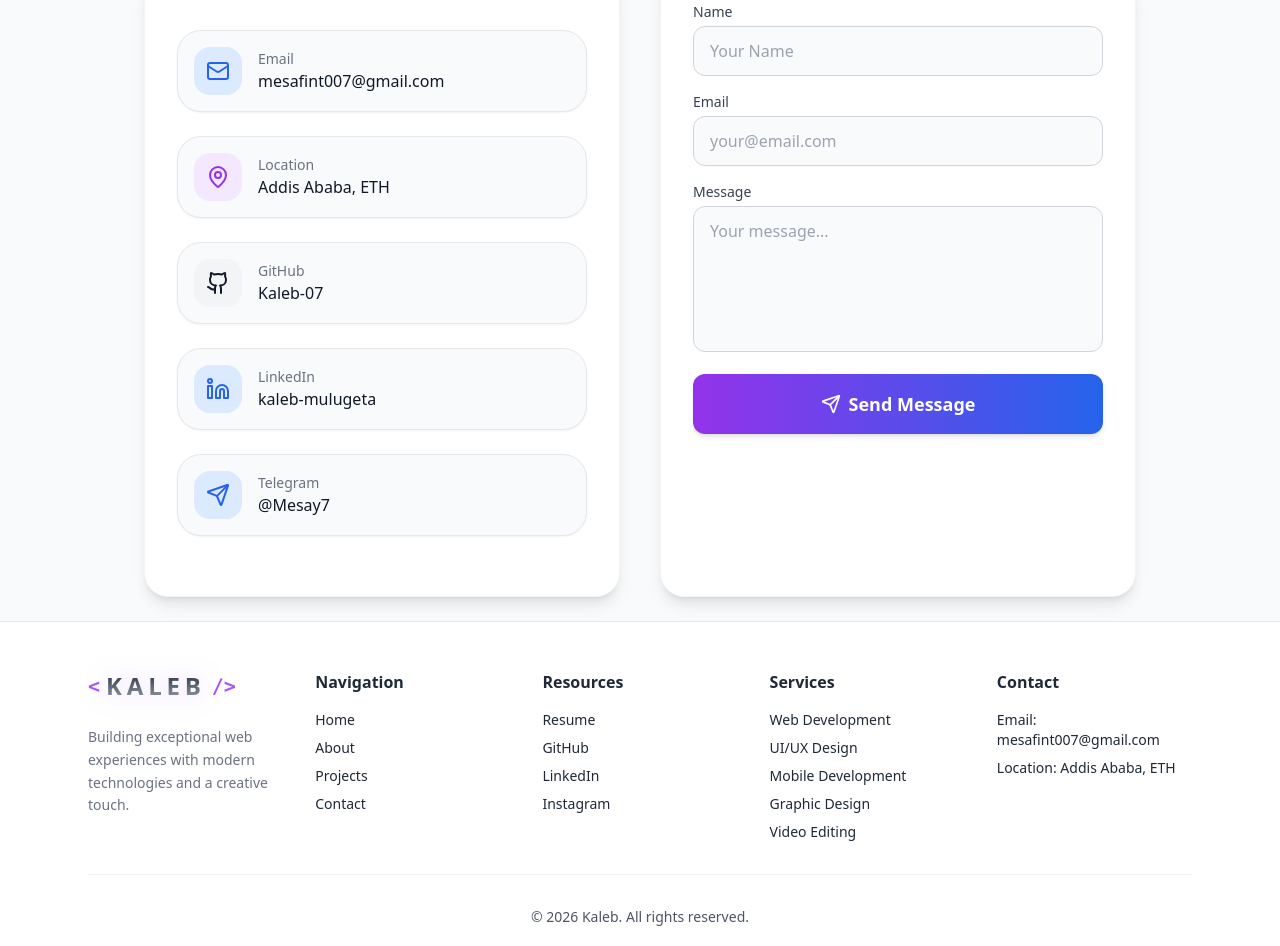
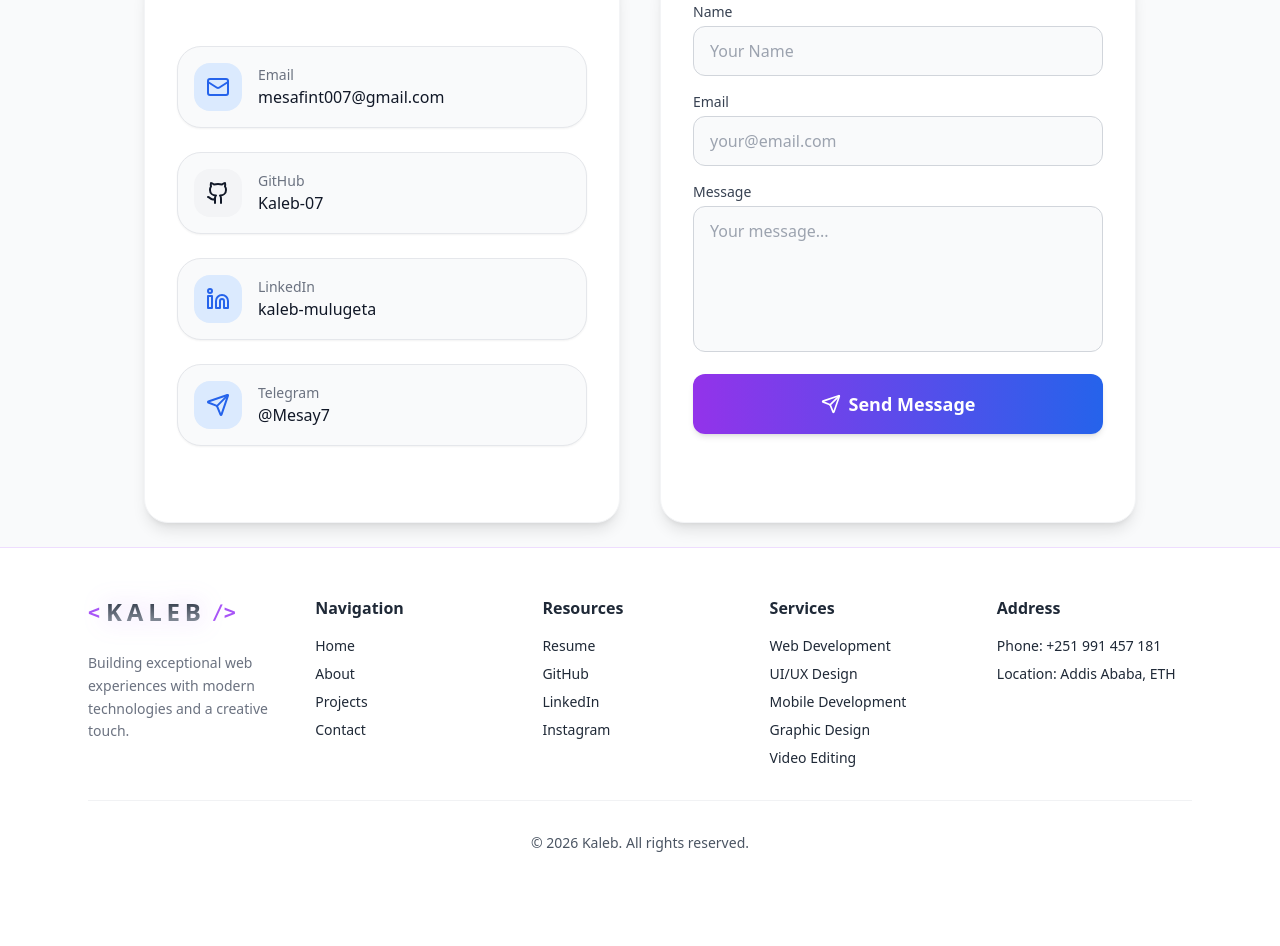
Before and after one commit to Kaleb-07/KalebDev, a React (Vite) app: page / in a window 1280 px wide. Shown: the part 4300-5246 px from the top of the page. After the commit the page ends 5201 px from the top, so only its background shows below. Built offline with nearby package versions, Linux system fonts and the light colour scheme.

Commit message:
updating the footer section

```diff
--- a/src/components/Footer/Footer.jsx
+++ b/src/components/Footer/Footer.jsx
@@ -27,7 +27,7 @@ export default function Footer() {
     ];
 
     const contact = [
-        { name: "Email: mesafint007@gmail.com", href: "mailto:mesafint007@gmail.com" },
+        { name: "Phone: +251 991 457 181", href: "tel:+2519914571181" },
         { name: "Location: Addis Ababa, ETH", href: "#" },
     ];
 
@@ -108,7 +108,7 @@ export default function Footer() {
 
                     {/* Contact */}
                     <div>
-                        <h4 className="font-bold mb-4">Contact</h4>
+                        <h4 className="font-bold mb-4">Address</h4>
                         <ul className="space-y-2 text-sm">
                             {contact.map((c) => (
                                 <li key={c.name}>
--- a/src/pages/Contact/Contact.jsx
+++ b/src/pages/Contact/Contact.jsx
@@ -109,20 +109,6 @@ export default function Contact() {
                                 </div>
                             </a>
 
-                            {/* Location */}
-                            <div className="flex items-center gap-4 p-4 rounded-3xl border border-gray-200 dark:border-gray-700 bg-gray-50 dark:bg-gray-700/50 transition shadow-sm hover:shadow-md">
-                                <div className="w-12 h-12 bg-purple-100 dark:bg-purple-600 rounded-2xl flex items-center justify-center">
-                                    <MapPin className="text-purple-600 dark:text-white" />
-                                </div>
-                                <div>
-                                    <p className="text-sm text-gray-500 dark:text-gray-400">
-                                        Location
-                                    </p>
-                                    <p className="text-gray-900 dark:text-white font-medium">
-                                        Addis Ababa, ETH
-                                    </p>
-                                </div>
-                            </div>
 
                             {/* GitHub */}
                             <a
```
